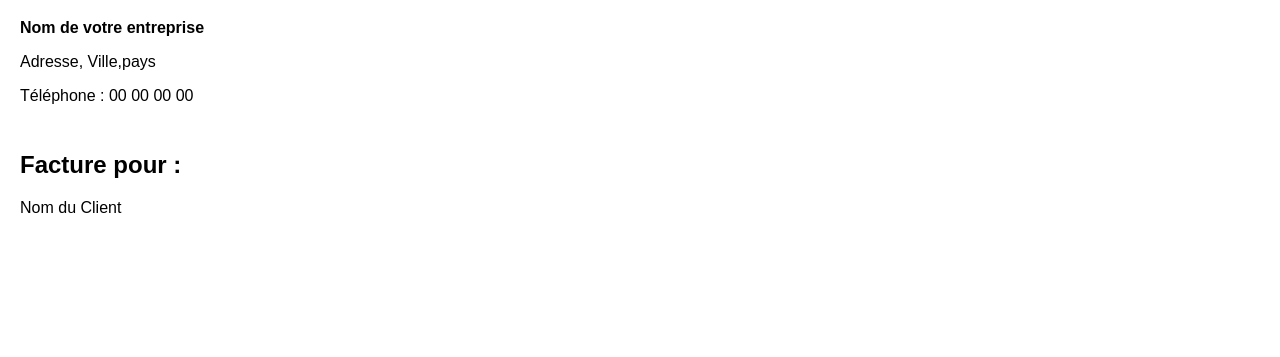
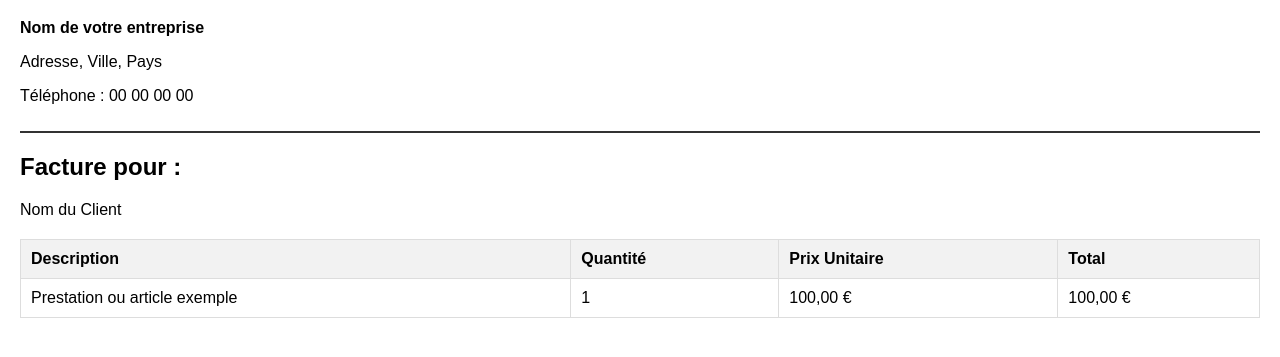
Before and after one commit to djibrilbarr998-ui/MOI-MR-BARRY, a plain HTML site: page index.html in a window 1280 px wide. Shown: the part 61-418 px from the top of the page. Drawn offline with Linux system fonts and the light colour scheme.

Commit message:
Update index.html

```diff
--- a/index.html
+++ b/index.html
@@ -4,18 +4,41 @@
     <meta charset="UTF-8">
     <title>Facture Express</title>
     <style>
-      body { font-family: sans-serif; margin:20px; }
-      .header { border-bottom: 2px solid #33; padding-bottom: 10px; margin-bottom: 20px; }
+        body { font-family: sans-serif; margin: 20px; }
+        .header { border-bottom: 2px solid #333; padding-bottom: 10px; margin-bottom: 20px; }
+        table { width: 100%; border-collapse: collapse; margin-top: 20px; }
+        th, td { border: 1px solid #ddd; padding: 10px; text-align: left; }
+        th { background-color: #f2f2f2; }
     </style>
 </head>
 <body>
     <div class="header">
         <h1>Facture Express</h1>
         <p><strong>Nom de votre entreprise</strong></p>
-          <p>Adresse, Ville,pays</p>
+        <p>Adresse, Ville, Pays</p>
         <p>Téléphone : 00 00 00 00</p>
     </div>
+
     <h2>Facture pour :</h2>
     <p>Nom du Client</p>
-  </body
+
+    <table>
+        <thead>
+            <tr>
+                <th>Description</th>
+                <th>Quantité</th>
+                <th>Prix Unitaire</th>
+                <th>Total</th>
+            </tr>
+        </thead>
+        <tbody>
+            <tr>
+                <td>Prestation ou article exemple</td>
+                <td>1</td>
+                <td>100,00 €</td>
+                <td>100,00 €</td>
+            </tr>
+        </tbody>
+    </table>
+</body>
 </html>
```
Lines whose indentation alone changed are shown as unchanged.
